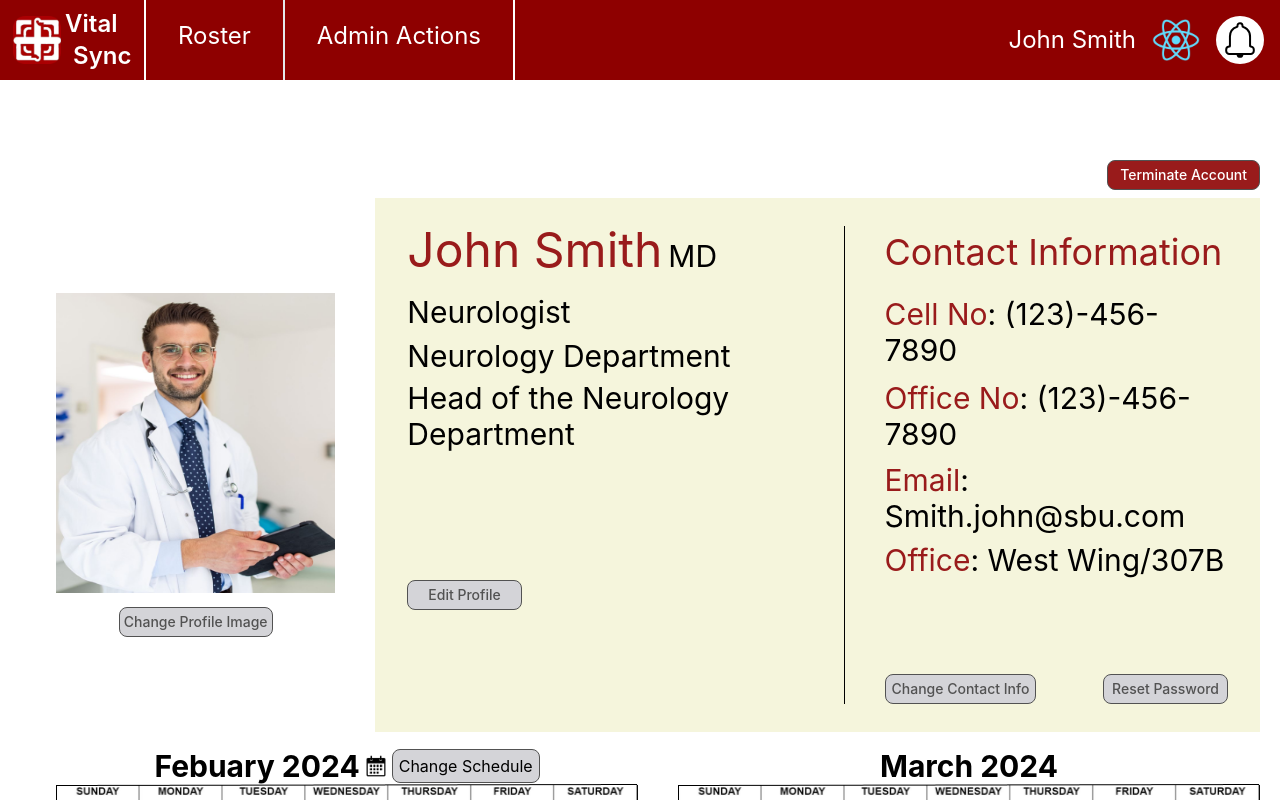
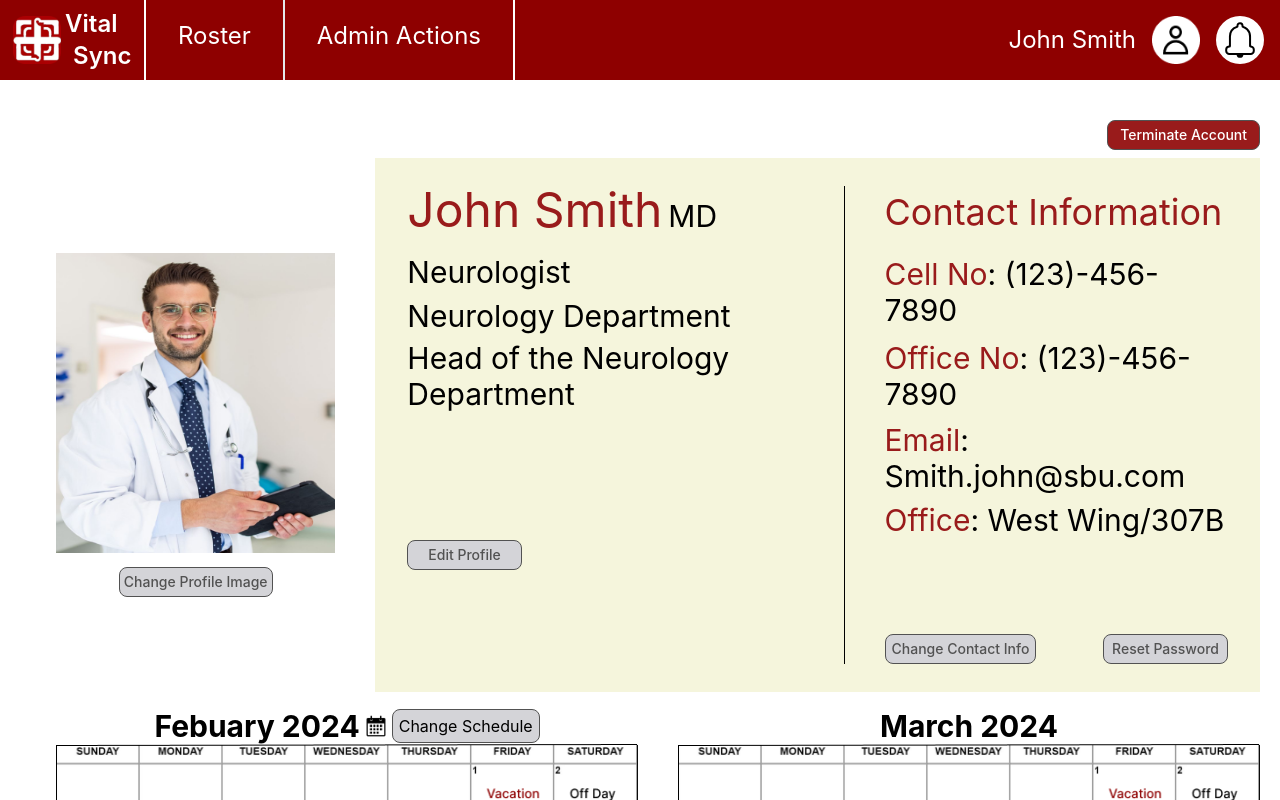
Before and after one commit to furkanagamak/VitalSync, a React (Create React App) app in the folder frontend/: page /Profile in a window 1280 px wide. Shown: the top 800 px of the page. Built offline with nearby package versions, Linux system fonts and the light colour scheme.

Commit message:
changes to profile and navbar

```diff
--- a/frontend/src/components/Profile.js
+++ b/frontend/src/components/Profile.js
@@ -125,7 +125,7 @@ function ScheduleImage() {
 
 function MyComponent() {
   return (
-    <div className="flex flex-col items-center pt-20 pr-5 pb-8 pl-14 bg-white max-md:pl-5">
+    <div className="flex flex-col items-center pt-10 pr-5 pb-8 pl-14 bg-white max-md:pl-5">
         <button className="justify-center self-end px-3 py-1 text-sm font-medium text-white bg-red-800 rounded-lg border border-solid border-neutral-600">
           Terminate Account
         </button>
--- a/frontend/src/components/navbar.jsx
+++ b/frontend/src/components/navbar.jsx
@@ -3,7 +3,6 @@ import { useState } from "react";
 import { IoMenu } from "react-icons/io5";
 import NotificationDropDown from "./notifications/NotificationDropDown";
 import { useNavigate } from "react-router-dom";
-import { Link } from "react-router-dom";
 
 const Navbar = () => {
   return (
@@ -18,17 +17,20 @@ const Navbar = () => {
 };
 
 const Header = () => {
+  const navigate = useNavigate();
+
+  const handleNavigate = () => {
+    navigate("/home");
+  };
+
   return (
-    <Link
-      to="/home"
-      className="w-32 flex justify-evenly items-center font-semibold text-2xl mx-2"
-    >
+    <div className="w-32 flex justify-evenly items-center font-semibold text-2xl mx-2 cursor-pointer" onClick={handleNavigate}>
       <img src="/logo.png" className="w-12 h-12" alt="logo" />
-      <div className="">
+      <div>
         <h1 className="mr-2">Vital</h1>
         <h1 className="ml-2">Sync</h1>
       </div>
-    </Link>
+    </div>
   );
 };
 
@@ -61,11 +63,11 @@ const UserNav = () => {
 
   return (
     <div
-      className="ml-auto space-x-4 flex items-center mx-2"
+      className="ml-auto space-x-4 flex items-center mx-2 cursor-pointer"
       onClick={handleNavigate}
     >
       <p className="text-2xl hidden md:block">John Smith</p>
-      <img src="/logo512.png" className="h-12 w-12" />
+      <img src="/profileicon.png" className="h-12 w-12" />
     </div>
   );
 };
```
Also changed, not shown: frontend/public/profileicon.png (added).
